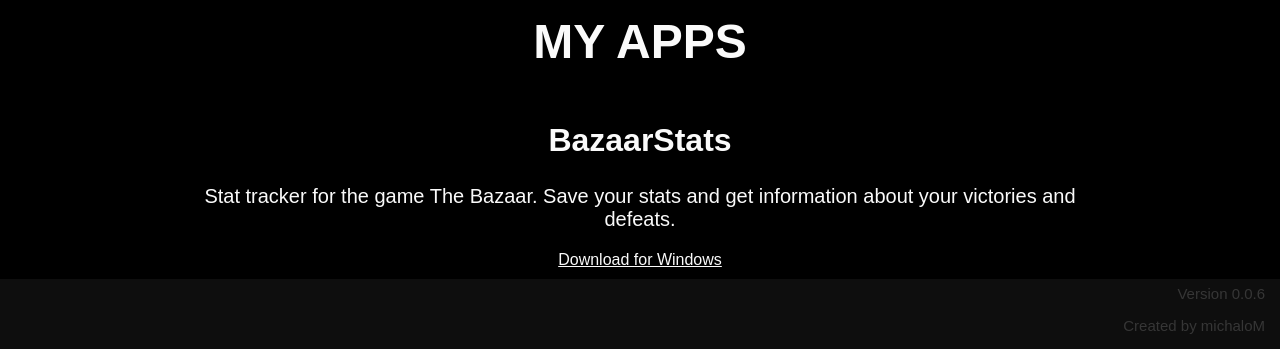
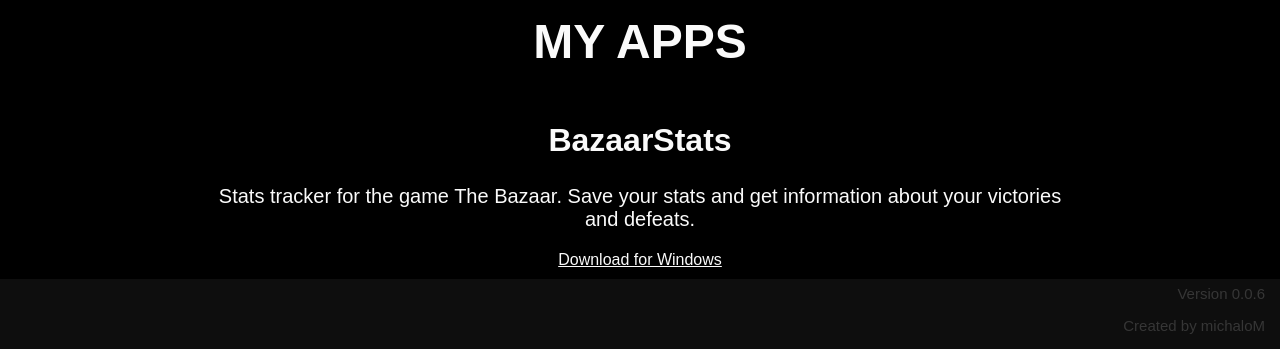
Before and after one commit to michaloM13/michalom13.github.io, a plain HTML site: page games.html in a window 1280 px wide. Shown: the part 998-1347 px from the top of the page. Drawn offline with Linux system fonts and the light colour scheme.

Commit message:
Update games.html

```diff
--- a/games.html
+++ b/games.html
@@ -42,7 +42,7 @@
 
                 <h1>MY APPS</h1>
                 <h2>BazaarStats</h2>
-                <p>Stat tracker for the game The Bazaar. Save your stats and get information about your victories and defeats.</p>
+                <p>Stats tracker for the game The Bazaar. Save your stats and get information about your victories and defeats.</p>
                 <a href="/downloads/BazaarStats/BazaarStats.zip" download="BazaarStats">Download for Windows</a>
 
             </div>
```
